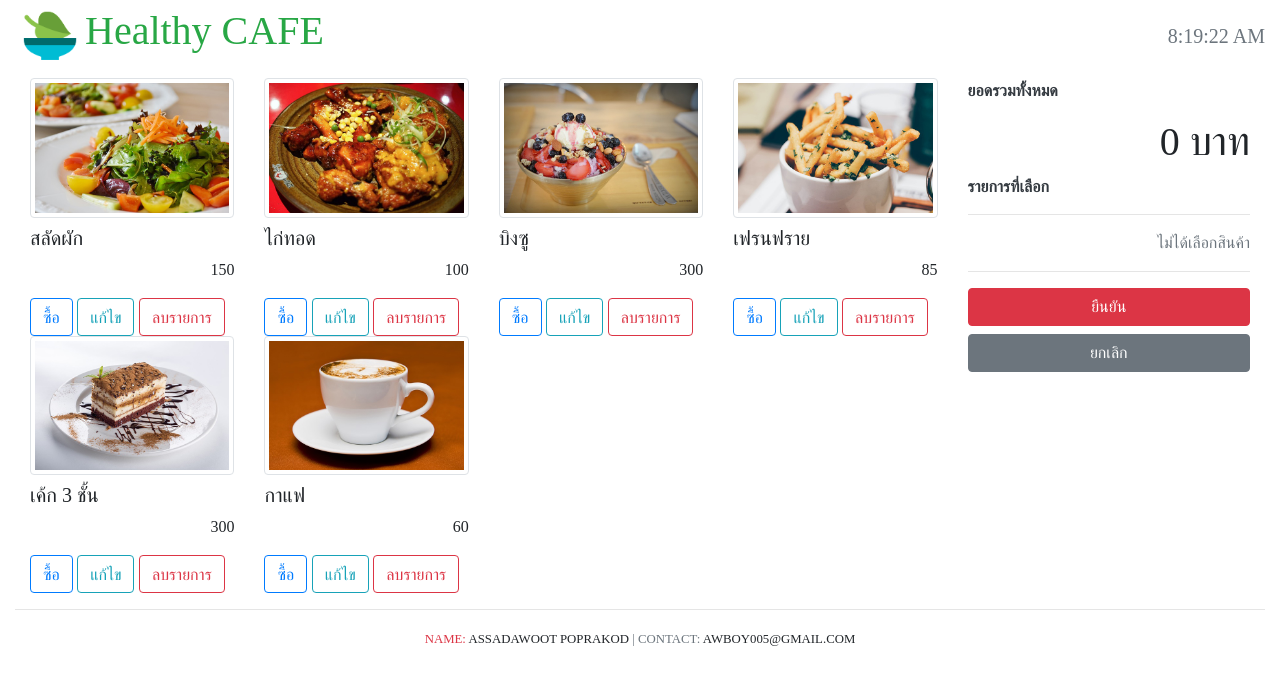
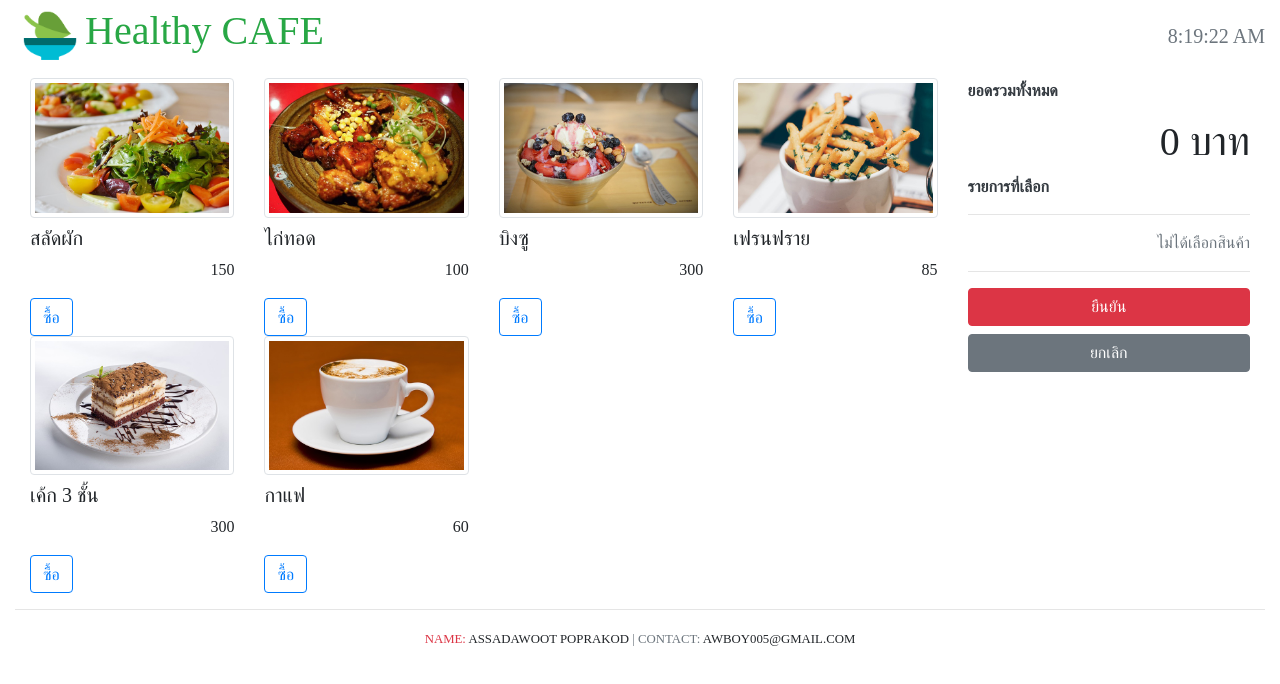
Before and after one commit to Awboynz/my-reactapp, a React (Create React App) app in the folder my-app/: page / in a window 1280 px wide. Shown: the top 684 px of the page. Built offline with nearby package versions, Linux system fonts and the light colour scheme; data requests are answered from the project's data file.

Commit message:
Update ProductItem.js

```diff
--- a/my-app/src/components/product/ProductItem.js
+++ b/my-app/src/components/product/ProductItem.js
@@ -21,12 +21,17 @@ import { Button } from 'reactstrap'
                 <p className="title text-right">{unitPrice}</p>
 
                  {/* ใช้งาน Class ปุ่มของ Reactstrap */}
-                <Button outline color="primary" onClick={() => this.props.onAddOrder(this.props.product)} >ซื้อ</Button>{' '}
 
-                <Button outline color="info" >แก้ไข</Button>{' '}
-
-                <Button outline color="danger" onClick={() => this.props.onDelProduct(this.props.product)} >ลบรายการ</Button>{' '}
-            </div>
+                 {this.props.onAddOrder &&
+                <Button outline color="primary" onClick={() => this.props.onAddOrder(this.props.product)} >ซื้อ</Button>
+                 }
+                 {(this.props.onDelProduct || this.props.onEditProduct) &&
+                <Button outline color="info" >แก้ไข</Button>
+                 }
+                 {(this.props.onDelProduct || this.props.onEditProduct) &&
+                <Button outline color="danger" onClick={() => this.props.onDelProduct(this.props.product)} >ลบรายการ</Button>
+                }
+                </div>
         )
     }
 }
```
